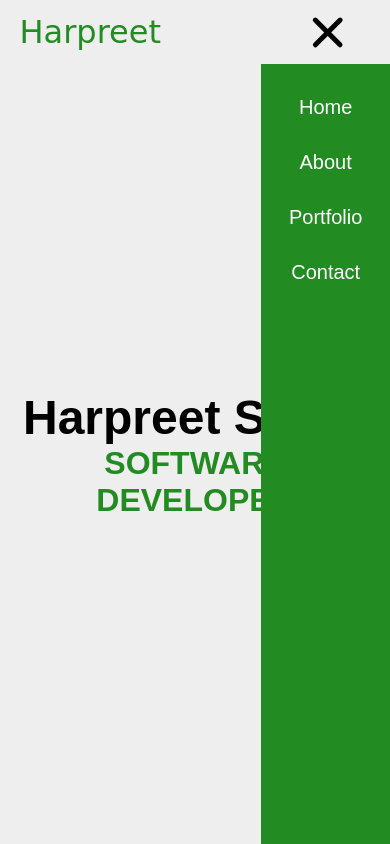
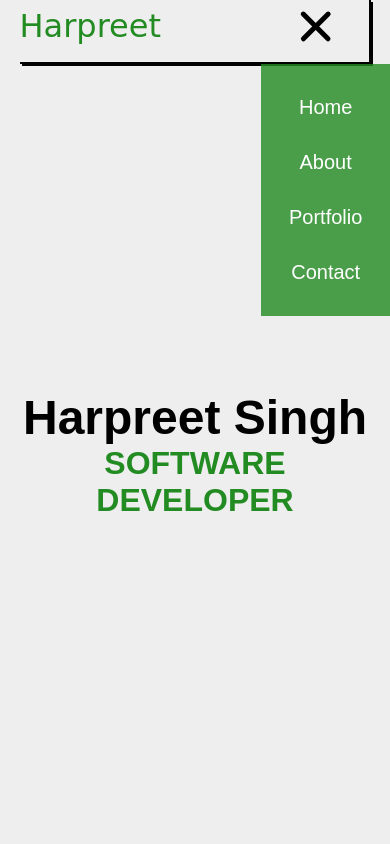
Before and after one commit to harpsaini/portfolio, a plain HTML site: page index.html in a window 390 px wide. Both pictures are taken after a click on the element 330 px from the left and 32 px from the top of the page. Shown: the top 844 px of the page. Drawn offline with Linux system fonts and the light colour scheme.

Commit message:
changed nav styles

```diff
--- a/index.css
+++ b/index.css
@@ -65,16 +65,12 @@ header nav {
   justify-content:space-between;
   min-height: 4rem;
   align-items: center;
+  border-bottom: 2px solid black;
+  border-right: 2px solid black;
+  box-shadow: 2px 2px  black;
+  padding: 0px 10px 10px 0px;
 }
 
-
-.scrolled{
-  position: fixed;
-  width: 90%;
-  background-color: rgb(168, 165, 165);
-  /* text-align: center; */
-  z-index: 1;
-}
 
 header nav ul{
   display: flex;
@@ -130,9 +126,7 @@ strong{
   position: relative;
   right: 1rem;
   cursor: pointer;
-  display: flex;
-  flex-direction: column;
-  justify-content: center;
+  display: none;
 }
 
 .menuBtnBurger{
@@ -142,6 +136,7 @@ strong{
   border-radius: 50px;
   transition: all .5s ease-in-out;
   display: none;
+  position: relative;
 
 }
 
@@ -417,9 +412,9 @@ footer nav ul{
     position: absolute;
     top: 4rem;
     right: 0;
-    min-height: 100vh;
+    height: max-content;
     width: 33%;
-    background-color: var(--secondaryColor);
+    background-color: rgba(34, 139, 34, 0.8);
     gap: 2rem;
     visibility: hidden;
     color: white;
@@ -431,6 +426,11 @@ footer nav ul{
   header ul a:hover,
   header ul a:focus{
   color: white;
+}
+.menuBtn{
+  display: flex;
+  flex-direction: column;
+  justify-content: center;
 }
   .menuBtnBurger{
     display: block;
--- a/index.js
+++ b/index.js
@@ -1,19 +1,4 @@
 const app = {};
-
-//makes nav bar fixed and add background colour
-app.navBarScrollHandler = () =>{
-  // const navBtn = document.querySelectorAll(".navButton")
-  const fixedNav = document.querySelector("header nav")
-  window.addEventListener('scroll', ()=>{
-    let scrolledDistance = window.scrollY;
-    if(scrolledDistance > 10){
-      fixedNav.classList.add("scrolled")
-    }
-    else{
-      fixedNav.classList.remove("scrolled")
-    }
-  })
-}
 
 //handles the contact form in the contact section
 app.contactFormHandler = () => {
@@ -49,7 +34,6 @@ app.hamburgerMenuHandler = () => {
 
 
 app.init = ()=> {
-  app.navBarScrollHandler();
   app.contactFormHandler();
   app.hamburgerMenuHandler();
 }
```
Also changed, not shown: index.html (+0 -1 lines).
